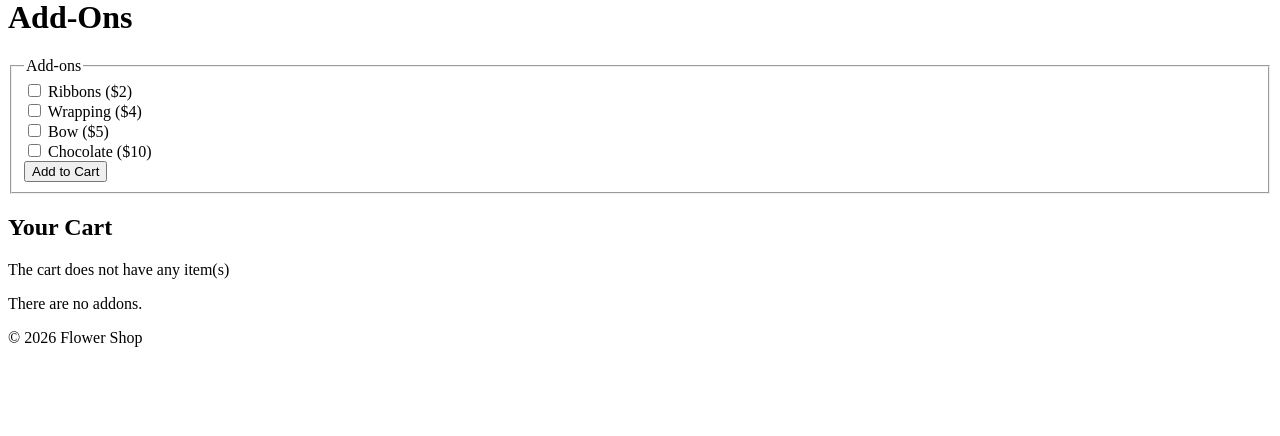
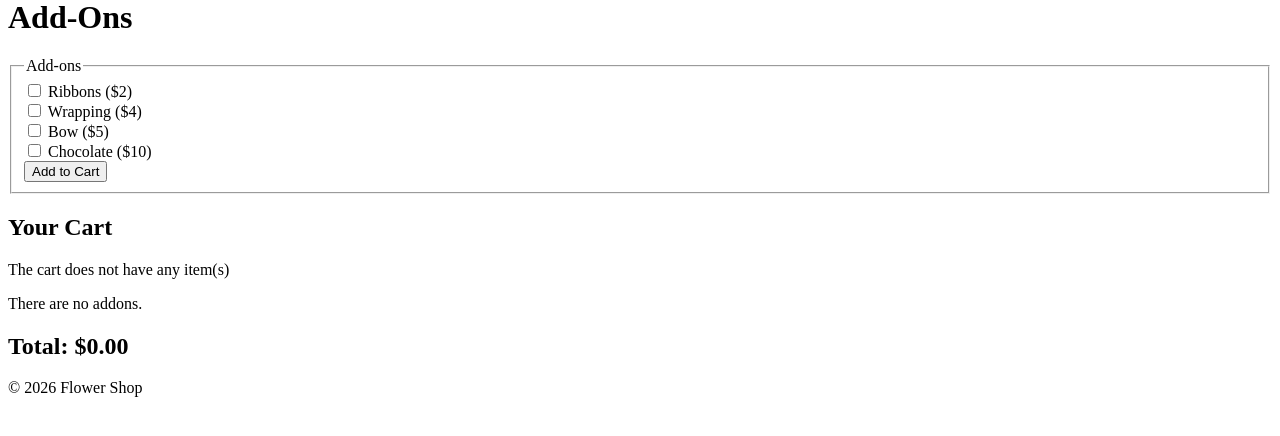
Before and after one commit to st25209-lgtm/CSC2FlaskPractice, a Flask app: page / in a window 1280 px wide. Shown: the part 257-693 px from the top of the page. Run offline with Flask 3, Linux system fonts and the light colour scheme.

Commit message:
Added the total feature

```diff
--- a/app.py
+++ b/app.py
@@ -16,6 +16,7 @@ def load_addon_data():
 
 def calculate_total(cart, selected_addons):
     total = sum(item['price'] * item['quantity'] for item in cart.values())
+    total += sum(price for price in selected_addons.values())
     return total
 
 @app.route('/')
--- a/templates/index.html
+++ b/templates/index.html
@@ -54,6 +54,7 @@
                 {% else %}
                     <p>There are no addons.</p>
         {% endif %}
+        <h2>Total: ${{'%.2f' % total}}</h2>
         {% with messages = get_flashed_messages() %}
             {% if messages %}
                 <ul class="flashes">
```
